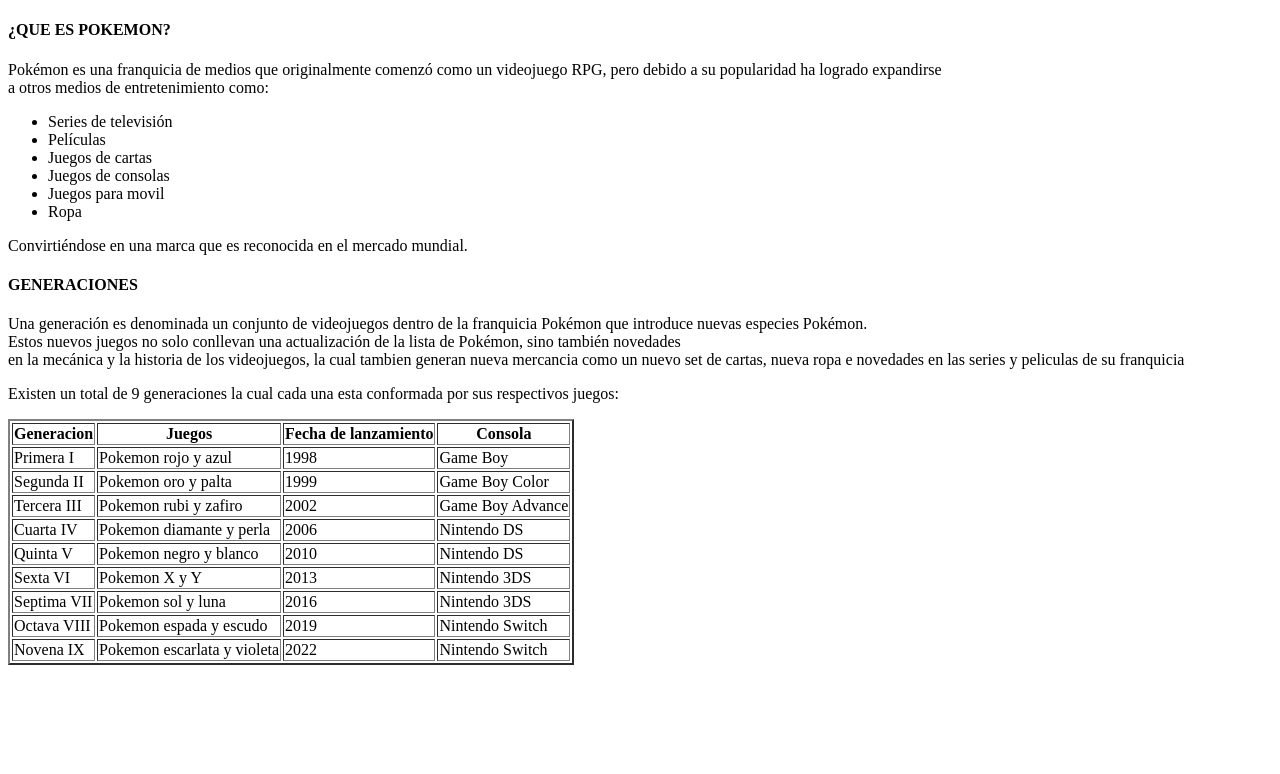
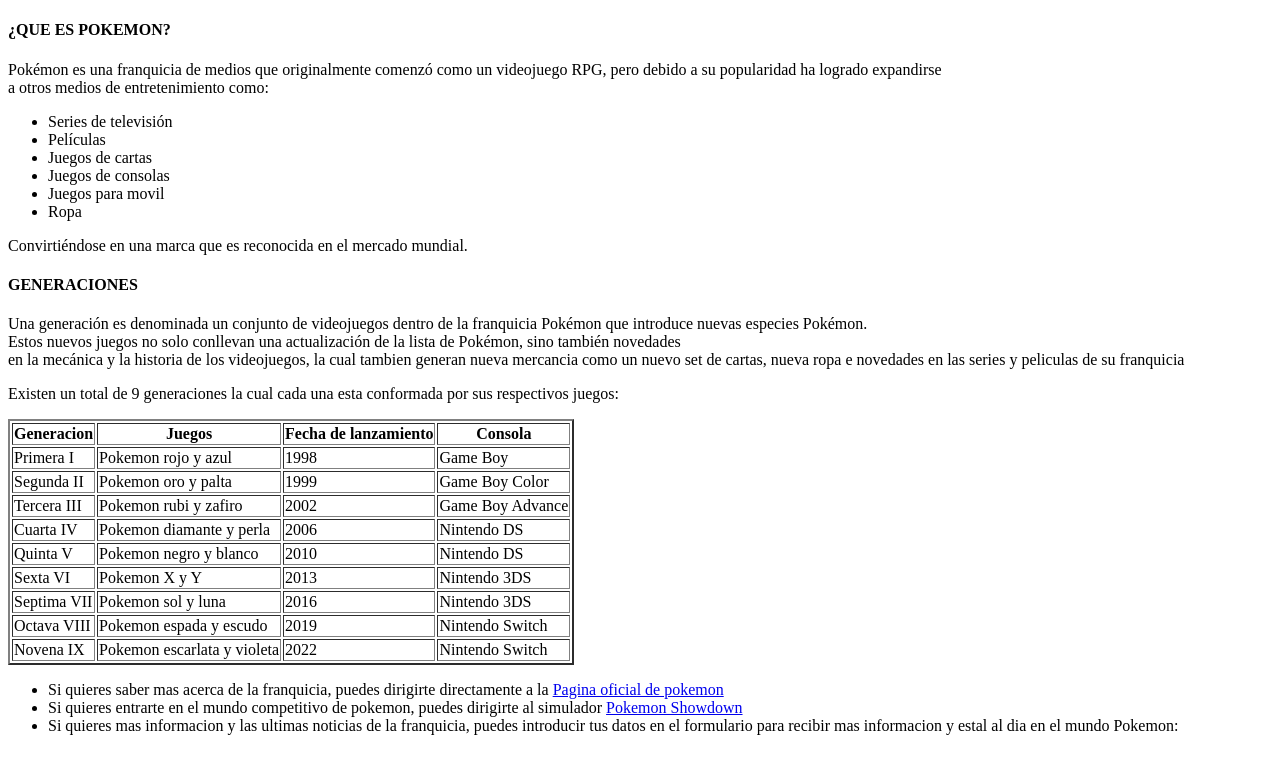
Before and after one commit to DanielOteroOtero/Actividad1, a plain HTML site: page index.html in a window 1280 px wide. Drawn offline with Linux system fonts and the light colour scheme.

Commit message:
tercer commit

```diff
--- a/index.html
+++ b/index.html
@@ -43,6 +43,12 @@
             </tbody>
         </table>
 
+        <ul>
+            <li>Si quieres saber mas acerca de la franquicia, puedes dirigirte directamente a la <a href="https://www.pokemon.com/el">Pagina oficial de pokemon</a></li>
+            <li>Si quieres entrarte en el mundo competitivo de pokemon, puedes dirigirte al simulador <a href="https://pokemonshowdown.com/">Pokemon Showdown</a></li>
+            <li>Si quieres mas informacion y las ultimas noticias de la franquicia, puedes introducir tus datos en el formulario para recibir mas informacion y estal al dia en el mundo Pokemon:</li>
+        </ul>
+
     </div>
 </body>
 </html>
```
